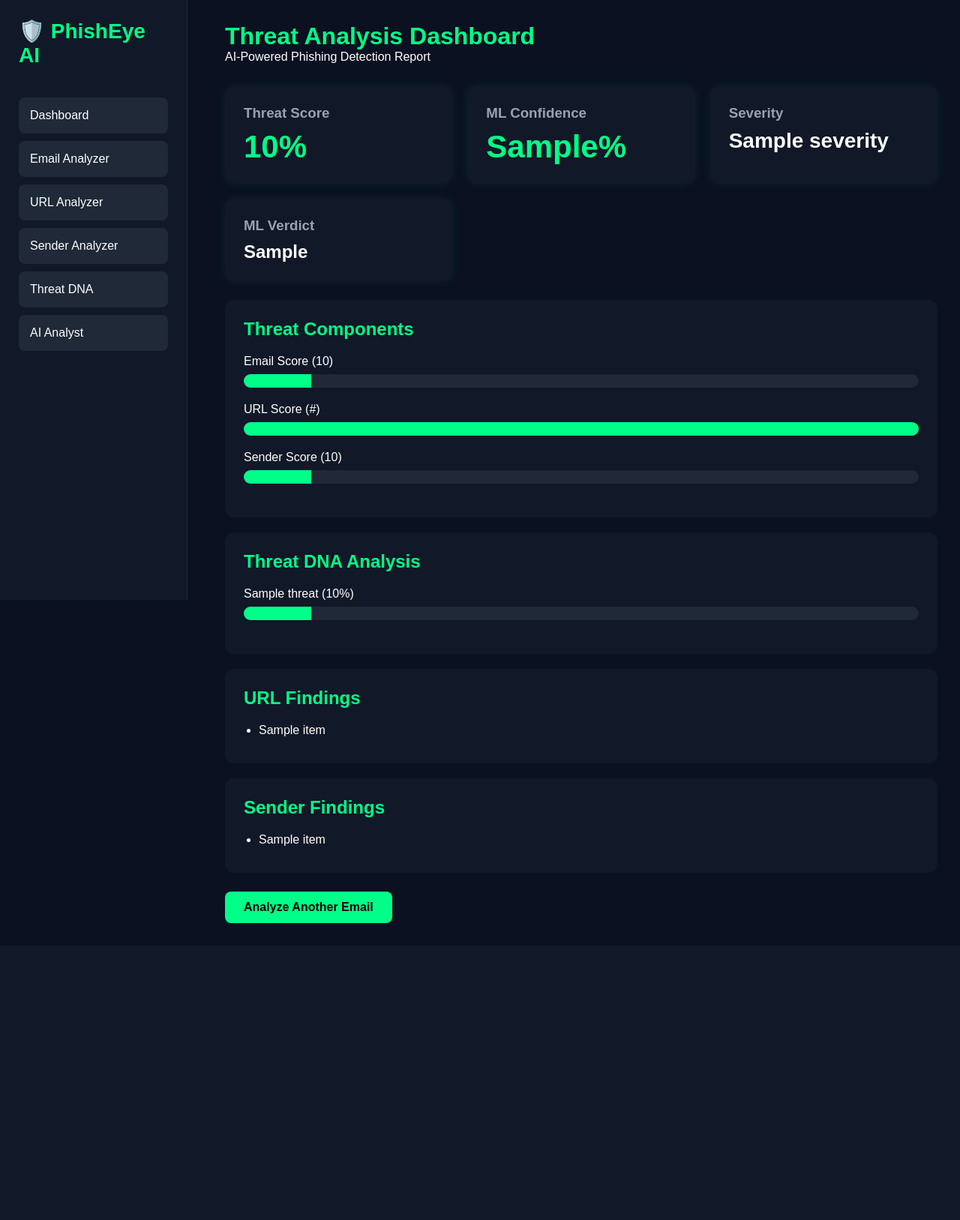
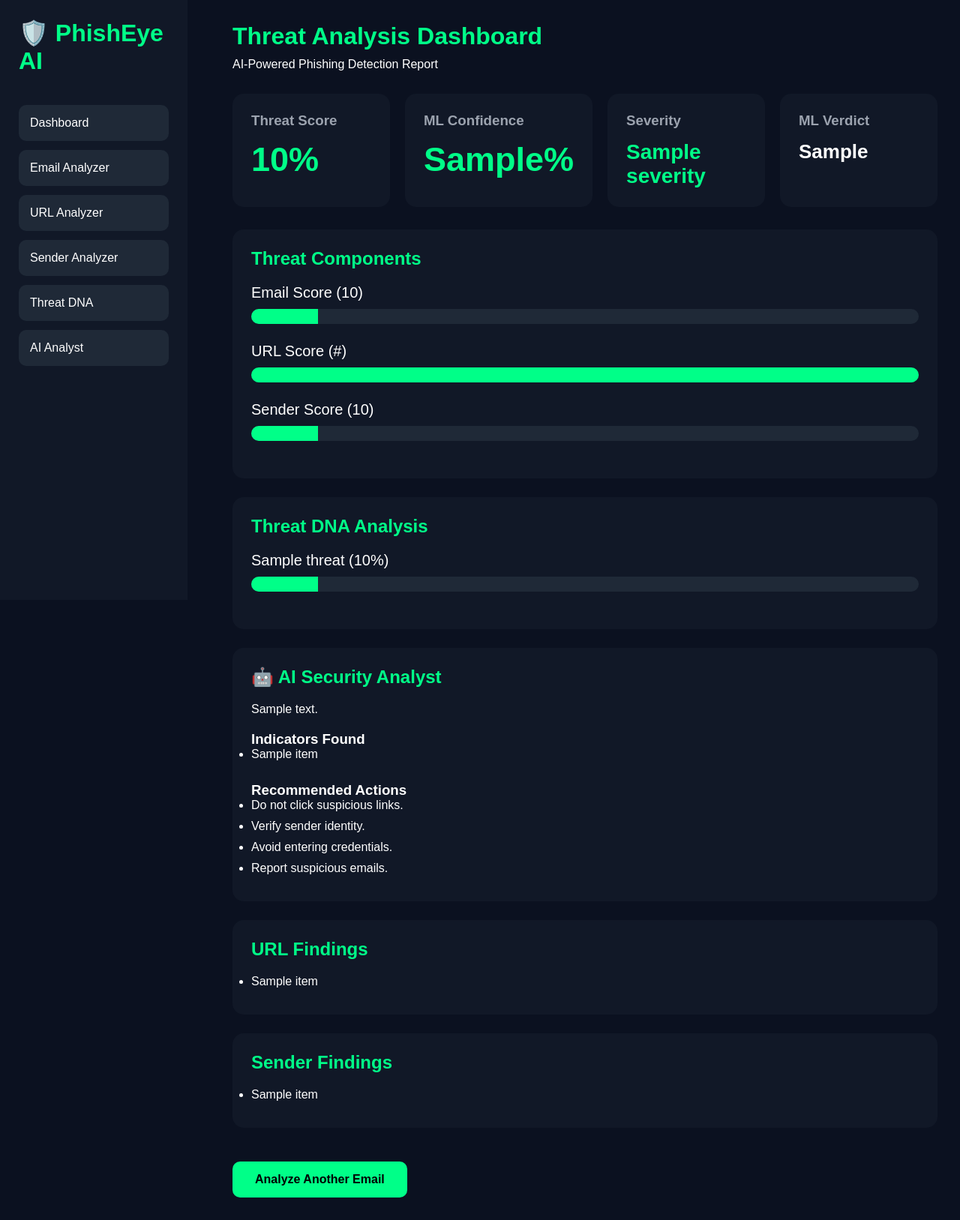
Before and after one commit to akshat588/AI-Phishing-Detector, a Flask app: template templates/result.html in a window 1280 px wide. Shown: the whole page at 75% size. Before the commit the page ends 1231 px from the top, so only its background shows below. Run offline with Flask 3, Linux system fonts and the light colour scheme; the template is opened without the code that fills it: most values are stand-ins (such as "Sample title", 1, 10 or a date in 2020); parts of the project's set-up code (start-up, migrations or seed data) failed here and were passed over.

Commit message:
Phase 4.6 AI Security Analyst panel

```diff
--- a/app.py
+++ b/app.py
@@ -30,7 +30,6 @@ vectorizer = joblib.load("vectorizer.pkl")
 
 @app.route("/")
 def home():
-
     return render_template("index.html")
 
 
@@ -41,35 +40,19 @@ def analyze():
     url = request.form.get("url")
     sender = request.form.get("sender")
 
-    # ==========================
-    # Email Analysis
-    # ==========================
-
     threat_dna = analyze_email(email)
 
     email_score = get_email_score(
         threat_dna
     )
 
-    # ==========================
-    # URL Analysis
-    # ==========================
-
     url_score, url_findings = analyze_url(
         url
     )
 
-    # ==========================
-    # Sender Analysis
-    # ==========================
-
     sender_score, sender_findings = analyze_sender(
         sender
     )
-
-    # ==========================
-    # ML Prediction
-    # ==========================
 
     email_vector = vectorizer.transform(
         [email]
@@ -93,20 +76,12 @@ def analyze():
     else:
         ml_verdict = "✓ SAFE MESSAGE"
 
-    # ==========================
-    # Final Threat Score
-    # ==========================
-
     final_score = calculate_threat_score(
         email_score,
         url_score,
         sender_score,
         ml_confidence
     )
-
-    # ==========================
-    # Severity
-    # ==========================
 
     if final_score >= 90:
         severity = "🚨 CRITICAL"
@@ -119,6 +94,52 @@ def analyze():
 
     else:
         severity = "🟢 LOW"
+
+    # ==========================
+    # AI Security Analyst
+    # ==========================
+
+    analyst_findings = []
+
+    if threat_dna["Credential Theft"] > 0:
+        analyst_findings.append(
+            "Credential theft indicators detected."
+        )
+
+    if threat_dna["Urgency"] > 0:
+        analyst_findings.append(
+            "Urgency manipulation detected."
+        )
+
+    if threat_dna["Fear Tactics"] > 0:
+        analyst_findings.append(
+            "Fear tactics detected."
+        )
+
+    if threat_dna["Financial Fraud"] > 0:
+        analyst_findings.append(
+            "Financial fraud language detected."
+        )
+
+    if threat_dna["Social Engineering"] > 0:
+        analyst_findings.append(
+            "Social engineering indicators detected."
+        )
+
+    if final_score >= 70:
+        analyst_summary = (
+            "This email appears to be a high-risk phishing attempt."
+        )
+
+    elif final_score >= 40:
+        analyst_summary = (
+            "This email contains multiple suspicious indicators."
+        )
+
+    else:
+        analyst_summary = (
+            "This email appears relatively safe."
+        )
 
     return render_template(
         "result.html",
@@ -134,6 +155,9 @@ def analyze():
 
         threat_dna=threat_dna,
 
+        analyst_summary=analyst_summary,
+        analyst_findings=analyst_findings,
+
         url_findings=url_findings,
         sender_findings=sender_findings
     )
--- a/templates/result.html
+++ b/templates/result.html
@@ -1,8 +1,6 @@
 <!DOCTYPE html>
 <html>
-
 <head>
-
     <title>PhishEye AI Dashboard</title>
 
     <style>
@@ -11,7 +9,7 @@
             margin:0;
             padding:0;
             box-sizing:border-box;
-            font-family:Arial, sans-serif;
+            font-family:Arial,sans-serif;
         }
 
         body{
@@ -27,72 +25,62 @@
             height:100vh;
             background:#111827;
             padding:25px;
-            border-right:1px solid #1f2937;
         }
 
         .logo{
-            font-size:28px;
+            font-size:32px;
             font-weight:bold;
             color:#00ff88;
             margin-bottom:40px;
         }
 
         .menu-item{
+            background:#1f2937;
             padding:15px;
-            margin-bottom:10px;
-            background:#1f2937;
-            border-radius:8px;
+            margin-bottom:12px;
+            border-radius:10px;
         }
 
         .content{
-            margin-left:270px;
+            margin-left:280px;
             padding:30px;
-        }
-
-        .header{
-            margin-bottom:30px;
         }
 
         .header h1{
             color:#00ff88;
+            margin-bottom:10px;
         }
 
         .cards{
             display:grid;
-            grid-template-columns:repeat(auto-fit,minmax(250px,1fr));
+            grid-template-columns:repeat(4,1fr);
             gap:20px;
-            margin-bottom:25px;
+            margin-top:30px;
+            margin-bottom:30px;
         }
 
         .card{
             background:#111827;
             padding:25px;
-            border-radius:12px;
-            box-shadow:0 0 15px rgba(0,255,136,0.08);
+            border-radius:15px;
         }
 
         .card h3{
             color:#9ca3af;
-            margin-bottom:10px;
+            margin-bottom:15px;
         }
 
         .score{
-            font-size:42px;
+            color:#00ff88;
+            font-size:45px;
             font-weight:bold;
-            color:#00ff88;
-        }
-
-        .severity{
-            font-size:28px;
-            font-weight:bold;
-            margin-top:10px;
         }
 
         .section{
             background:#111827;
             padding:25px;
-            border-radius:12px;
-            margin-top:20px;
+            border-radius:15px;
+            margin-bottom:25px;
         }
 
         .section h2{
@@ -100,50 +88,38 @@
             margin-bottom:20px;
         }
 
-        ul{
-            padding-left:20px;
+        .progress-title{
+            margin-bottom:10px;
+            font-size:20px;
+        }
+
+        .progress-bar{
+            width:100%;
+            height:20px;
+            background:#1f2937;
+            border-radius:20px;
+            overflow:hidden;
+            margin-bottom:25px;
+        }
+
+        .progress-fill{
+            height:100%;
+            background:#00ff88;
         }
 
         li{
             margin-bottom:10px;
         }
 
-        .back-btn{
+        .btn{
             display:inline-block;
-            margin-top:25px;
-            padding:12px 25px;
             background:#00ff88;
             color:black;
+            padding:15px 30px;
+            border-radius:10px;
             text-decoration:none;
-            border-radius:8px;
             font-weight:bold;
-        }
-
-        .verdict{
-            font-size:24px;
-            font-weight:bold;
-        }
-
-        .progress-container{
-            margin-bottom:20px;
-        }
-
-        .progress-title{
-            margin-bottom:8px;
-            font-size:16px;
-        }
-
-        .progress-bar{
-            width:100%;
-            height:18px;
-            background:#1f2937;
-            border-radius:20px;
-            overflow:hidden;
-        }
-
-        .progress-fill{
-            height:100%;
-            background:#00ff88;
+            margin-top:20px;
         }
 
     </style>
@@ -170,64 +146,41 @@
 <div class="content">
 
     <div class="header">
-
         <h1>Threat Analysis Dashboard</h1>
-
         <p>AI-Powered Phishing Detection Report</p>
-
     </div>
 
     <div class="cards">
 
         <div class="card">
+            <h3>Threat Score</h3>
+            <div class="score">{{ final_score }}%</div>
+        </div>
 
-            <h3>Threat Score</h3>
+        <div class="card">
+            <h3>ML Confidence</h3>
+            <div class="score">{{ ml_confidence }}%</div>
+        </div>
 
-            <div class="score">
-                {{ final_score }}%
+        <div class="card">
+            <h3>Severity</h3>
+            <div class="score" style="font-size:28px;">
+                {{ severity }}
+            </div>
+        </div>
+
+        <div class="card">
+            <h3>ML Verdict</h3>
+            <div style="font-size:26px;font-weight:bold;">
+                {{ ml_verdict }}
+            </div>
         </div>
 
     </div>
 
-        <div class="card">
-
-            <h3>ML Confidence</h3>
-
-            <div class="score">
-                {{ ml_confidence }}%
-            </div>
-
-        </div>
-
-        <div class="card">
-
-            <h3>Severity</h3>
-
-            <div class="severity">
-                {{ severity }}
-            </div>
-
-        </div>
-
-        <div class="card">
-
-            <h3>ML Verdict</h3>
-
-            <div class="verdict">
-                {{ ml_verdict }}
-            </div>
-
-        </div>
-
-    </div>
-
-    <!-- Threat Components -->
-
     <div class="section">
 
         <h2>Threat Components</h2>
-
-        <div class="progress-container">
 
         <div class="progress-title">
             Email Score ({{ email_score }})
@@ -235,13 +188,9 @@
 
         <div class="progress-bar">
             <div class="progress-fill"
-                     style="width: {{ email_score }}%;">
+                 style="width:{{ email_score }}%;">
             </div>
         </div>
-
-        </div>
-
-        <div class="progress-container">
 
         <div class="progress-title">
             URL Score ({{ url_score }})
@@ -249,13 +198,9 @@
 
         <div class="progress-bar">
             <div class="progress-fill"
-                     style="width: {{ url_score }}%;">
+                 style="width:{{ url_score }}%;">
             </div>
         </div>
-
-        </div>
-
-        <div class="progress-container">
 
         <div class="progress-title">
             Sender Score ({{ sender_score }})
@@ -263,15 +208,11 @@
 
         <div class="progress-bar">
             <div class="progress-fill"
-                     style="width: {{ sender_score }}%;">
+                 style="width:{{ sender_score }}%;">
             </div>
         </div>
 
     </div>
-
-    </div>
-
-    <!-- Threat DNA -->
 
     <div class="section">
 
@@ -279,22 +220,14 @@
 
         {% for threat, score in threat_dna.items() %}
 
-        <div class="progress-container">
-
         <div class="progress-title">
-
-                {{ threat }}
-
-                ({{ score }}%)
-
+            {{ threat }} ({{ score }}%)
         </div>
 
         <div class="progress-bar">
 
             <div class="progress-fill"
-                     style="width: {{ score }}%;">
-                </div>
-
+                 style="width:{{ score }}%;">
             </div>
 
         </div>
@@ -303,7 +236,36 @@
 
     </div>
 
-    <!-- URL Findings -->
+    <div class="section">
+
+        <h2>🤖 AI Security Analyst</h2>
+
+        <p style="margin-bottom:20px;">
+            {{ analyst_summary }}
+        </p>
+
+        <h3>Indicators Found</h3>
+
+        <ul>
+
+            {% for item in analyst_findings %}
+                <li>{{ item }}</li>
+            {% endfor %}
+
+        </ul>
+
+        <br>
+
+        <h3>Recommended Actions</h3>
+
+        <ul>
+            <li>Do not click suspicious links.</li>
+            <li>Verify sender identity.</li>
+            <li>Avoid entering credentials.</li>
+            <li>Report suspicious emails.</li>
+        </ul>
+
+    </div>
 
     <div class="section">
 
@@ -312,16 +274,12 @@
         <ul>
 
             {% for item in url_findings %}
-
                 <li>{{ item }}</li>
-
             {% endfor %}
 
         </ul>
 
     </div>
-
-    <!-- Sender Findings -->
 
     <div class="section">
 
@@ -330,23 +288,18 @@
         <ul>
 
             {% for item in sender_findings %}
-
                 <li>{{ item }}</li>
-
             {% endfor %}
 
         </ul>
 
     </div>
 
-    <a href="/" class="back-btn">
-
+    <a href="/" class="btn">
         Analyze Another Email
-
     </a>
 
 </div>
 
 </body>
-
 </html>
```
Lines whose indentation alone changed are shown as unchanged.
